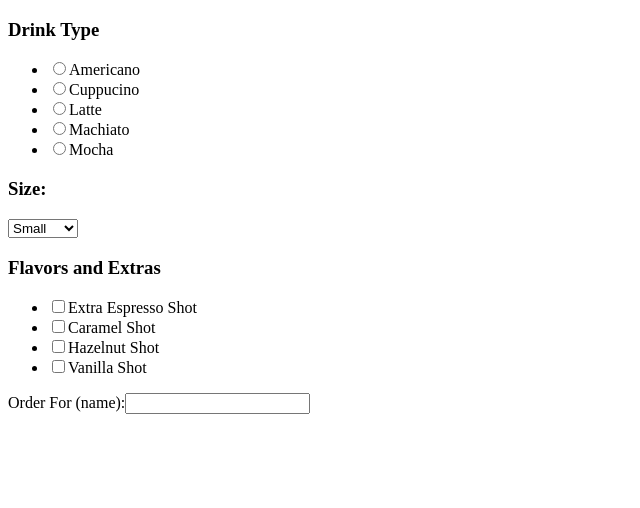
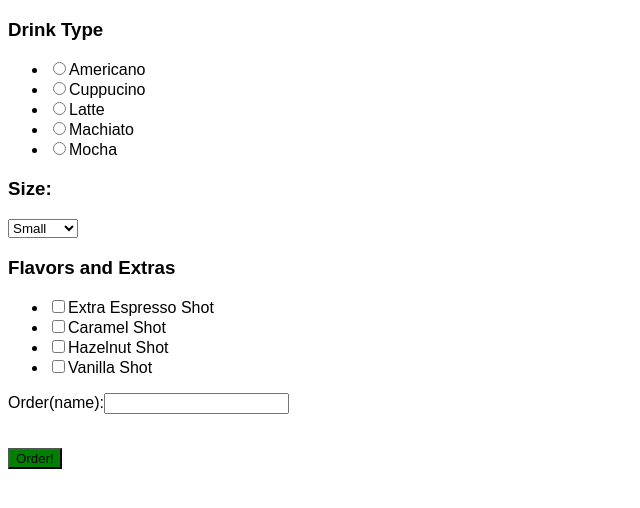
Before and after one commit to ballwemt/cs319, a plain HTML site: page lab02/form.html in a window 1280 px wide. Shown: the whole page, without its empty margins (0-640 px from the left). Drawn offline with Linux system fonts and the light colour scheme.

Commit message:
added a css and the final button on the form

```diff
--- a/lab02/form.html
+++ b/lab02/form.html
@@ -3,6 +3,7 @@
     <head>
         <meta charset="utf-8">
         <title> form02</title>
+        <link rel="stylesheet" href="styles.css"
     </head>
     <body>
         <form name="Lab02" action="#" method="get">
@@ -27,7 +28,8 @@
                 <li><input type="checkbox">Hazelnut Shot</li>
                 <li><input type="checkbox">Vanilla Shot</li>
             </ul>
-       <p>Order For (name):<input type="text" name="name"></p>
+       <p>Order(name):<input type="text" name="order"></p><br/>
+            <input class="order" type="button" value="Order!">
 
 
         </form>
--- /dev/null
+++ b/lab02/styles.css
@@ -0,0 +1,9 @@
+body{
+    font-family: Arial, sans-serif;
+}
+#wizards{
+    color: blue;
+}
+.order{
+    background-color: green;
+}
```
Also changed, not shown: lab02/table.html (+2 -1 lines).
